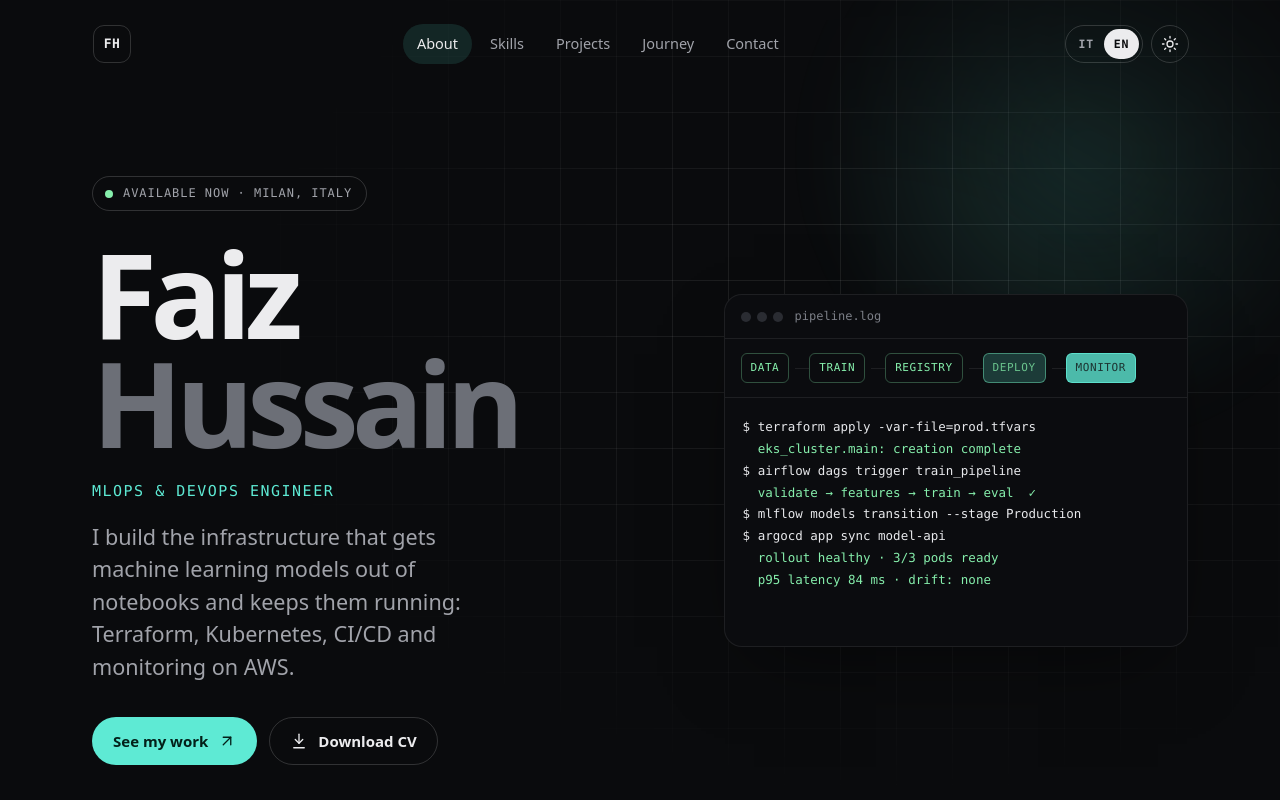
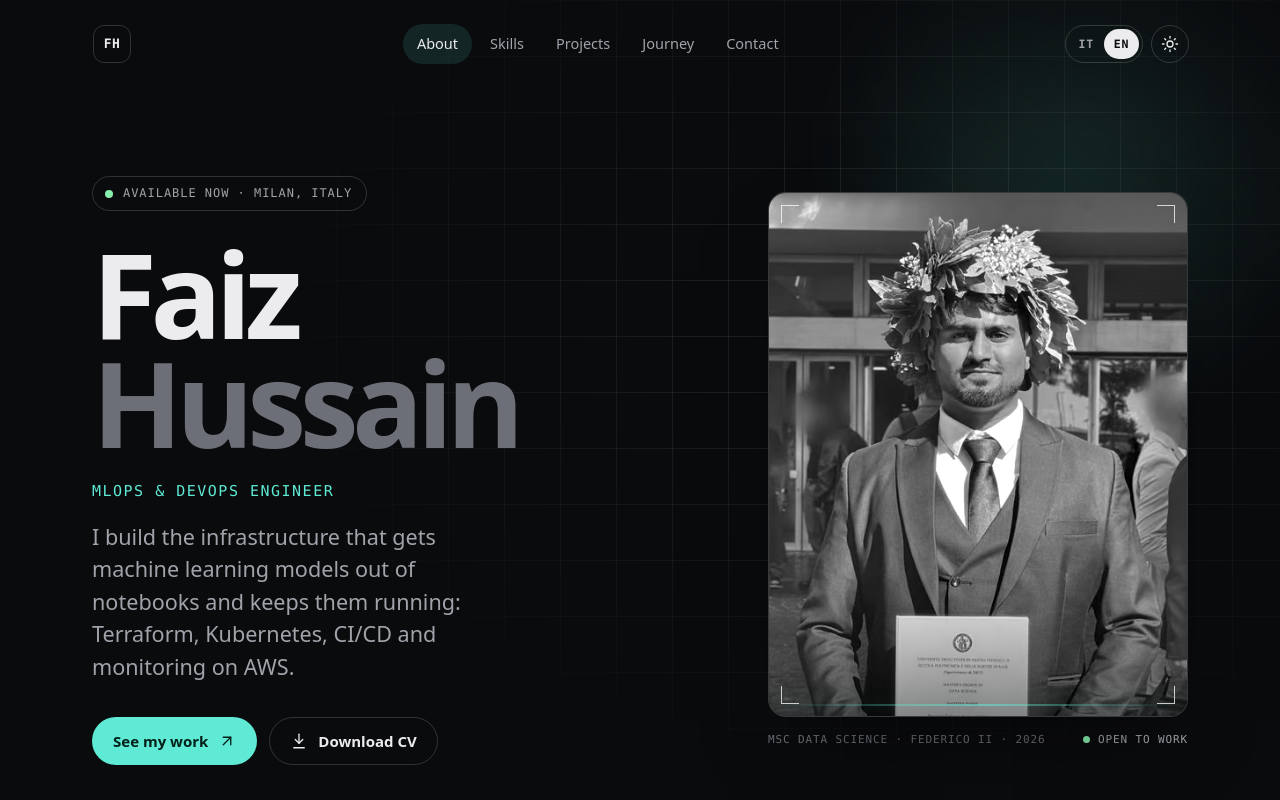
Before and after one commit to Faiz-Hussain650/portfolio-site, a website built with Vite: page index.html in a window 1280 px wide. Shown: the top 800 px of the page. Built offline with nearby package versions, Linux system fonts and the light colour scheme.

Commit message:
Add portrait to hero

```diff
--- a/index.html
+++ b/index.html
@@ -29,6 +29,7 @@
         "@type": "Person",
         "name": "Faiz Hussain",
         "jobTitle": "MLOps & DevOps Engineer",
+        "image": "https://faiz-hussain.vercel.app/img/faiz-800.jpg",
         "address": { "@type": "PostalAddress", "addressLocality": "Milan", "addressCountry": "IT" },
         "alumniOf": [
           { "@type": "CollegeOrUniversity", "name": "University of Naples Federico II" },
--- a/public/robots.txt
+++ /dev/null
@@ -1,2 +0,0 @@
-User-agent: *
-Allow: /
--- a/src/content.js
+++ b/src/content.js
@@ -76,6 +76,9 @@ const en = {
       'I build the infrastructure that gets machine learning models out of notebooks and keeps them running: Terraform, Kubernetes, CI/CD and monitoring on AWS.',
     ctaPrimary: 'See my work',
     ctaCv: 'Download CV',
+    portraitAlt: 'Faiz Hussain on graduation day at the University of Naples Federico II, wearing a laurel wreath and holding his MSc thesis',
+    portraitCaption: 'MSc Data Science · Federico II · 2026',
+    portraitBadge: 'Open to work',
     terminalTitle: 'pipeline.log',
     stages: ['data', 'train', 'registry', 'deploy', 'monitor'],
     log: [
@@ -293,6 +296,9 @@ const it = {
       "Costruisco l'infrastruttura che porta i modelli di machine learning fuori dai notebook e li tiene in produzione: Terraform, Kubernetes, CI/CD e monitoraggio su AWS.",
     ctaPrimary: 'Guarda i progetti',
     ctaCv: 'Scarica il CV',
+    portraitAlt: "Faiz Hussain il giorno della laurea all'Università di Napoli Federico II, con la corona d'alloro e la tesi magistrale in mano",
+    portraitCaption: 'LM Data Science · Federico II · 2026',
+    portraitBadge: 'Disponibile',
     terminalTitle: 'pipeline.log',
     stages: ['dati', 'training', 'registry', 'deploy', 'monitor'],
     log: en.hero.log,
--- a/src/main.js
+++ b/src/main.js
@@ -49,6 +49,10 @@ const ICONS = {
 const icon = (name, cls = 'i') =>
   `<svg class="${cls}" viewBox="0 0 24 24" fill="none" stroke="currentColor" stroke-width="1.75" stroke-linecap="round" stroke-linejoin="round" aria-hidden="true">${ICONS[name] || ''}</svg>`;
 
+// Responsive portrait: the browser picks the smallest file that is sharp enough.
+const PORTRAIT_SIZES = '(min-width: 1000px) 420px, (min-width: 600px) 60vw, 88vw';
+const srcset = (ext) => [480, 800, 1200].map((w) => `/img/faiz-${w}.${ext} ${w}w`).join(', ');
+
 const tags = (list = []) => `<ul class="tags">${list.map((t) => `<li>${esc(t)}</li>`).join('')}</ul>`;
 
 /* ---------- state ---------- */
@@ -82,15 +86,24 @@ function heroTpl(t) {
         </div>
       </div>
 
-      <figure class="term reveal" aria-label="Animated example of an ML deployment pipeline">
-        <div class="term__bar">
-          <span class="term__dots" aria-hidden="true"><i></i><i></i><i></i></span>
-          <span class="term__title">${esc(h.terminalTitle)}</span>
+      <figure class="portrait-wrap reveal">
+        <div class="portrait">
+          <picture>
+            <source type="image/avif" srcset="${srcset('avif')}" sizes="${PORTRAIT_SIZES}" />
+            <source type="image/webp" srcset="${srcset('webp')}" sizes="${PORTRAIT_SIZES}" />
+            <img src="/img/faiz-800.jpg" srcset="${srcset('jpg')}" sizes="${PORTRAIT_SIZES}"
+                 width="800" height="1000" alt="${esc(h.portraitAlt)}" fetchpriority="high" decoding="async" />
+          </picture>
+          <span class="portrait__scan" aria-hidden="true"></span>
+          <span class="corner corner--tl" aria-hidden="true"></span>
+          <span class="corner corner--tr" aria-hidden="true"></span>
+          <span class="corner corner--bl" aria-hidden="true"></span>
+          <span class="corner corner--br" aria-hidden="true"></span>
         </div>
-        <ol class="stages" id="stages">
-          ${h.stages.map((s) => `<li>${esc(s)}</li>`).join('')}
-        </ol>
-        <pre class="term__body" id="term-body" aria-hidden="true"></pre>
+        <figcaption class="portrait__cap">
+          <span>${esc(h.portraitCaption)}</span>
+          <span class="portrait__badge"><i aria-hidden="true"></i>${esc(h.portraitBadge)}</span>
+        </figcaption>
       </figure>
     </div>
 
@@ -108,6 +121,7 @@ function heroTpl(t) {
 
 function aboutTpl(t) {
   const a = t.about;
+  const h = t.hero;
   return `
   <section class="section" id="about" aria-labelledby="about-title">
     <div class="container">
@@ -116,9 +130,21 @@ function aboutTpl(t) {
         <div class="about__body reveal">
           ${a.body.map((p) => `<p>${esc(p)}</p>`).join('')}
         </div>
-        <dl class="facts reveal">
-          ${a.facts.map((f) => `<div class="fact"><dt>${esc(f.k)}</dt><dd>${esc(f.v)}</dd></div>`).join('')}
-        </dl>
+        <div class="about__side">
+          <figure class="term reveal" aria-label="Animated example of an ML deployment pipeline">
+            <div class="term__bar">
+              <span class="term__dots" aria-hidden="true"><i></i><i></i><i></i></span>
+              <span class="term__title">${esc(h.terminalTitle)}</span>
+            </div>
+            <ol class="stages" id="stages">
+              ${h.stages.map((s) => `<li>${esc(s)}</li>`).join('')}
+            </ol>
+            <pre class="term__body" id="term-body" aria-hidden="true"></pre>
+          </figure>
+          <dl class="facts reveal">
+            ${a.facts.map((f) => `<div class="fact"><dt>${esc(f.k)}</dt><dd>${esc(f.v)}</dd></div>`).join('')}
+          </dl>
+        </div>
       </div>
     </div>
   </section>`;
--- a/src/style.css
+++ b/src/style.css
@@ -408,8 +408,87 @@ img, svg { display: block; }
   align-items: center;
 }
 @media (min-width: 1000px) {
-  .hero__inner { grid-template-columns: 1.1fr 0.9fr; }
+  .hero__inner { grid-template-columns: 1.15fr 0.85fr; }
 }
+
+/* Portrait card (hero, right column) */
+.portrait-wrap {
+  width: 100%;
+  max-width: 420px;
+  justify-self: center;
+}
+@media (min-width: 1000px) { .portrait-wrap { justify-self: end; } }
+
+.portrait {
+  position: relative;
+  aspect-ratio: 4 / 5;
+  overflow: hidden;
+  border-radius: var(--radius);
+  border: 1px solid var(--line-hi);
+  background: var(--card);
+  box-shadow: 0 40px 90px -40px rgba(0, 0, 0, 0.6);
+}
+.portrait img {
+  width: 100%;
+  height: 100%;
+  object-fit: cover;
+  object-position: 50% 30%;
+  filter: grayscale(1) contrast(1.08);
+  transform: scale(1.01);
+  transition: filter 0.6s var(--ease), transform 0.8s var(--ease);
+}
+.portrait:hover img { filter: grayscale(0) contrast(1.02); transform: scale(1.035); }
+
+/* soft fade at the bottom so the card blends into the page */
+.portrait::after {
+  content: '';
+  position: absolute;
+  inset: auto 0 0 0;
+  height: 28%;
+  background: linear-gradient(transparent, rgba(0, 0, 0, 0.45));
+  pointer-events: none;
+}
+
+/* one thin line sweeping down, like a scanner */
+.portrait__scan {
+  position: absolute;
+  left: 0;
+  right: 0;
+  top: -10%;
+  height: 2px;
+  background: linear-gradient(90deg, transparent, var(--accent), transparent);
+  opacity: 0.55;
+  box-shadow: 0 0 18px 2px var(--glow);
+  animation: scan 5.5s var(--ease) infinite;
+  z-index: 2;
+}
+
+.corner {
+  position: absolute;
+  width: 18px;
+  height: 18px;
+  border: 0 solid rgba(255, 255, 255, 0.75);
+  z-index: 2;
+}
+.corner--tl { top: 12px; left: 12px; border-top-width: 1.5px; border-left-width: 1.5px; }
+.corner--tr { top: 12px; right: 12px; border-top-width: 1.5px; border-right-width: 1.5px; }
+.corner--bl { bottom: 12px; left: 12px; border-bottom-width: 1.5px; border-left-width: 1.5px; }
+.corner--br { bottom: 12px; right: 12px; border-bottom-width: 1.5px; border-right-width: 1.5px; }
+
+.portrait__cap {
+  margin-top: 14px;
+  display: flex;
+  justify-content: space-between;
+  align-items: center;
+  gap: 12px;
+  font-family: var(--mono);
+  font-size: 11px;
+  letter-spacing: 0.08em;
+  text-transform: uppercase;
+  color: var(--dim);
+}
+.portrait__badge { display: inline-flex; align-items: center; gap: 8px; color: var(--muted); white-space: nowrap; }
+.portrait__badge i { width: 7px; height: 7px; border-radius: 50%; background: var(--ok); animation: ping 2.2s infinite; }
 
 .status {
   display: inline-flex;
@@ -585,8 +664,11 @@ img, svg { display: block; }
 }
 .fact dd { font-weight: 500; }
 
+.about__side { display: grid; gap: 16px; align-self: start; min-width: 0; }
+.about__side .term__body { min-height: 236px; }
+
 @media (min-width: 900px) {
-  .about { grid-template-columns: 1.5fr 1fr; gap: 64px; }
+  .about { grid-template-columns: 1.2fr 1fr; gap: 56px; }
 }
 
 /* ---------- 6b. Skills (bento) ---------- */
@@ -806,6 +888,10 @@ img, svg { display: block; }
 .reveal.is-in { opacity: 1; transform: none; }
 
 @keyframes blink { 50% { opacity: 0; } }
+@keyframes scan {
+  0% { top: -10%; }
+  60%, 100% { top: 110%; }
+}
 @keyframes ping {
   0% { box-shadow: 0 0 0 0 color-mix(in srgb, var(--ok) 55%, transparent); }
   70%, 100% { box-shadow: 0 0 0 9px transparent; }
```
Also changed, not shown: public/favicon.svg (deleted), public/img/faiz-1200.avif (added), public/img/faiz-1200.jpg (added), public/img/faiz-1200.webp (added), public/img/faiz-480.avif (added), public/img/faiz-480.jpg (added), public/img/faiz-480.webp (added), public/img/faiz-800.avif (added), public/img/faiz-800.jpg (added), public/img/faiz-800.webp (added), public/og.png (deleted).
